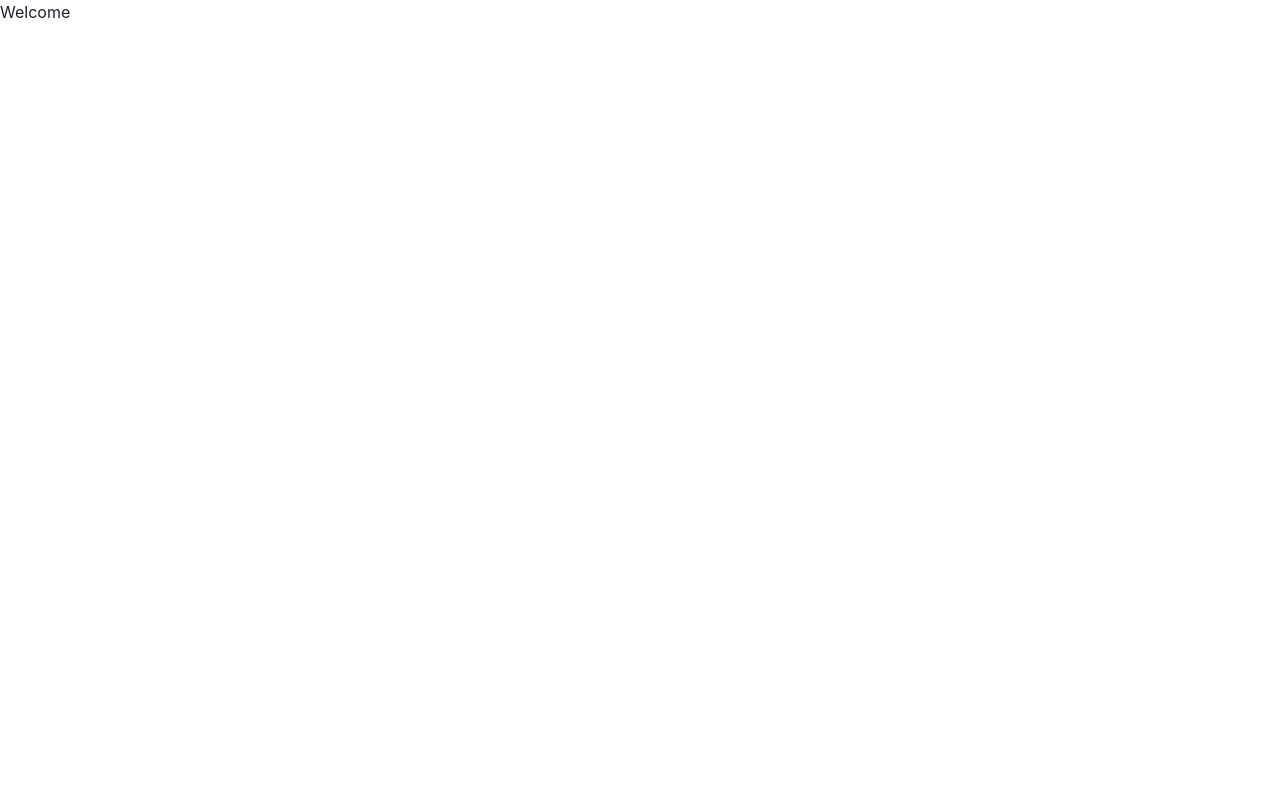
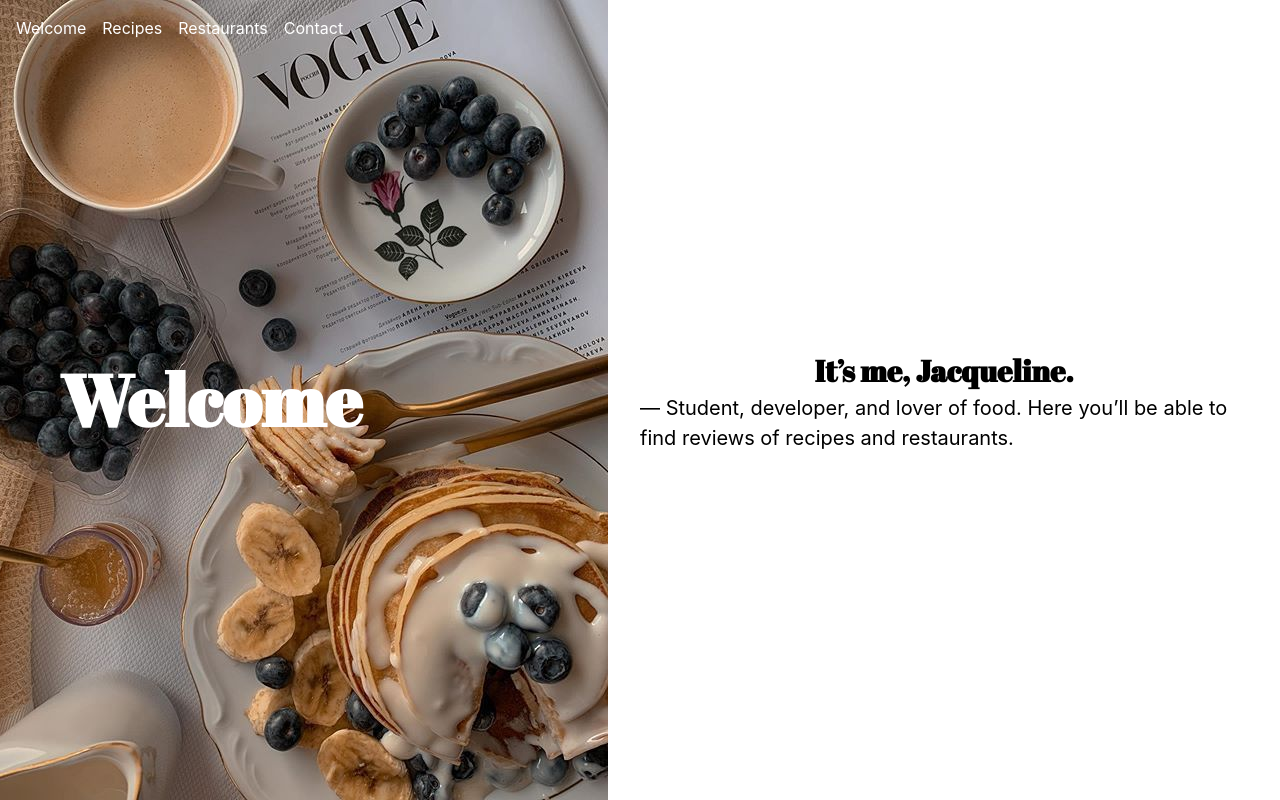
Before and after one commit to honeybunnyo/foodreviews, a React (Vite) app: page / in a window 1280 px wide. Built offline with nearby package versions, Linux system fonts and the light colour scheme.

Commit message:
Welcome page format and design

```diff
--- a/src/index.css
+++ b/src/index.css
@@ -0,0 +1,2 @@
+/* src/index.css or src/App.css */
+@import url('https://fonts.googleapis.com/css2?family=Abril+Fatface&display=swap');
--- a/src/pages/Welcome/Welcome.jsx
+++ b/src/pages/Welcome/Welcome.jsx
@@ -1,9 +1,69 @@
-import React from 'react'
+import React from 'react';
+import { Box, Flex, Image, Text, VStack, HStack, Link, IconButton } from '@chakra-ui/react';
+// import { SearchIcon } from '@chakra-ui/icons';
+import pancakes from '../../assets/pancakes.jpg';
 
 const Welcome = () => {
   return (
-    <div>Welcome</div>
-  )
-}
+    <Box>
+      <Flex direction={['column', 'column', 'column', 'row']} height="100vh">
+        {/* Left Side */}
+        <Box
+          flex="1"
+          bgImage={`url(${pancakes})`}
+          bgPosition="center"
+          bgRepeat="no-repeat"
+          bgSize="cover"
+          position="relative"
+        >
+          <Flex
+            position="absolute"
+            top="0"
+            left="0"
+            right="0"
+            justifyContent="space-between"
+            p="4"
+          >
+            <HStack spacing="4">
+              <Link href="#" color="white">Welcome</Link>
+              <Link href="#" color="white">Recipes</Link>
+              <Link href="#" color="white">Restaurants</Link>
+              <Link href="#" color="white">Contact</Link>
+            </HStack>
+            {/* <SearchIcon /> */}
+          </Flex>
+          <Box
+            display="flex"
+            justifyContent="left"
+            alignItems="center"
+            height="100%"
+            padding={"60px"}
+          >
+            <Text fontSize="7xl" color="white" fontWeight="bold" fontFamily="Abril Fatface, sans-serif">
+              Welcome
+            </Text>
+          </Box>
+        </Box>
 
-export default Welcome
+        {/* Right Side */}
+        <Flex
+          flex="1"
+          direction="column"
+          justifyContent="center"
+          alignItems="center"
+          p="8"
+          bg="white"
+        >
+          <Text fontSize="3xl" fontWeight="bold" color="black" fontFamily="Abril Fatface, sans-serif">
+            It’s me, Jacqueline.
+          </Text>
+          <Text fontSize="xl" color="black">
+            — Student, developer, and lover of food. Here you’ll be able to find reviews of recipes and restaurants.
+          </Text>
+        </Flex>
+      </Flex>
+    </Box>
+  );
+};
+
+export default Welcome;
```
Also changed, not shown: src/assets/pancakes.jpg (added).
